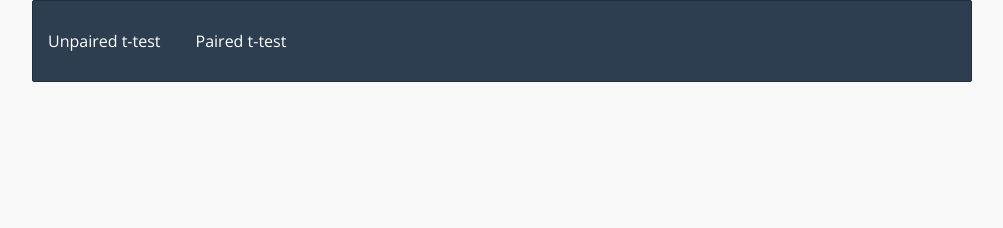
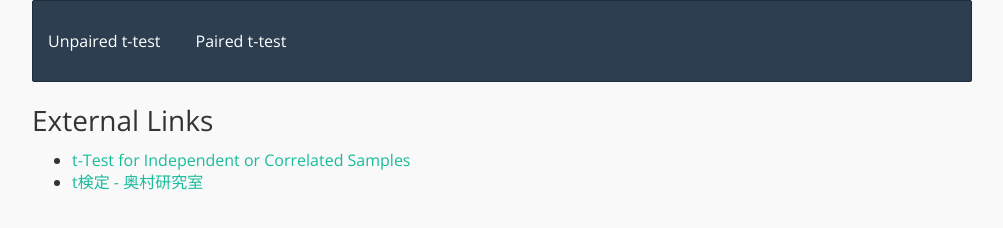
Before and after one commit to arosh/ttest, a plain HTML site: page index.html in a window 1280 px wide. Shown: the whole page, without its empty margins (138-1141 px from the left). Drawn offline with nearby package versions, Linux system fonts and the light colour scheme.

Commit message:
Add external links

```diff
--- a/index.html
+++ b/index.html
@@ -12,6 +12,12 @@
         </ul>
     </nav>
 
+    <h2>External Links</h2>
+    <ul>
+        <li><a href="http://vassarstats.net/tu.html">t-Test for Independent or Correlated Samples</a></li>
+        <li><a href="http://oku.edu.mie-u.ac.jp/~okumura/stat/ttest.html">t検定 - 奥村研究室</a></li>
+    </ul>
+
 </div>
 
 <script src="https://code.jquery.com/jquery-2.2.1.min.js"></script>
```
Lines whose indentation alone changed are shown as unchanged.
